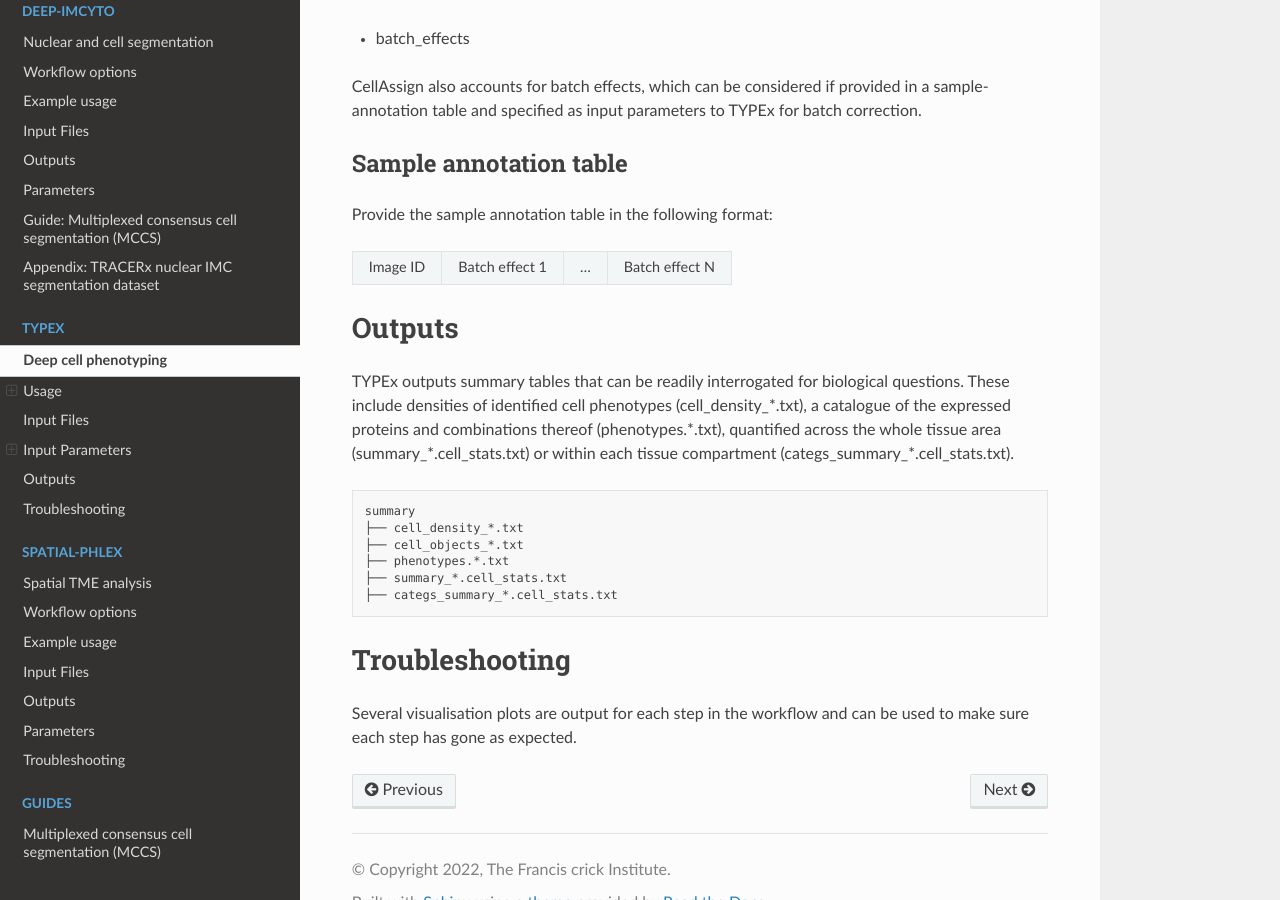
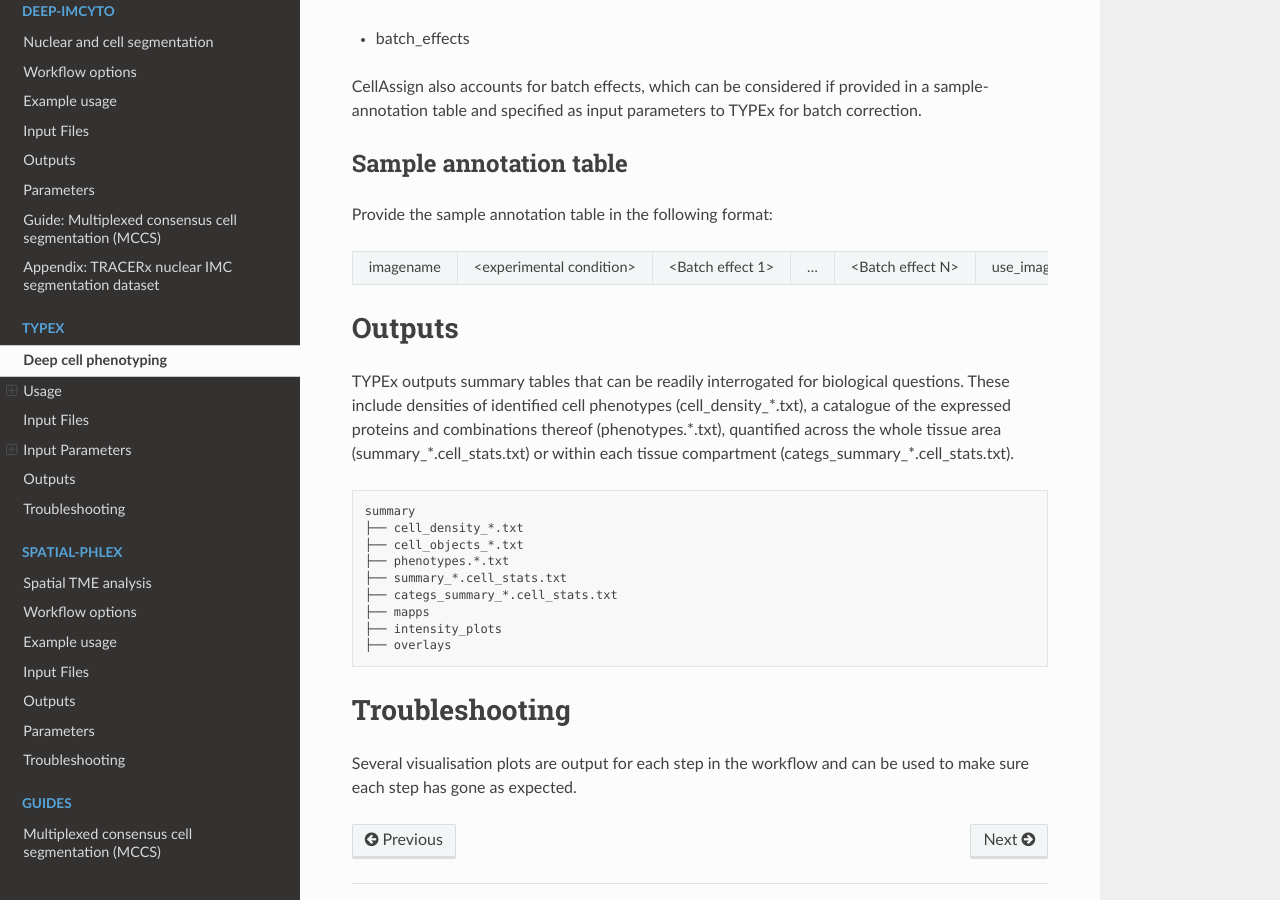
Before and after one commit to FrancisCrickInstitute/TRACERx-PHLEX, a Sphinx documentation site: the page built from docs/source/TYPEx.rst, in a window 1280 px wide and 900 px high, scrolled down 4186 px. Built offline with Sphinx 7.4.7 and the Read the Docs theme 2.0.0, drawn with Linux system fonts in a browser that asks for light colours.

Commit message:
Update TYPEx.rst

```diff
--- a/docs/source/TYPEx.rst
+++ b/docs/source/TYPEx.rst
@@ -173,9 +173,9 @@ Sample annotation table
 -----------------------------
 Provide the sample annotation table in the following format:
 
-============ ================== ======= ===================
-  Image ID     Batch effect 1     ...     Batch effect N
-============ ================== ======= ===================
+============ =========================== ================== ======= =================== =================
+ imagename     <experimental condition>   <Batch effect 1>    ...    <Batch effect N>  		use_image
+============ =========================== ================== ======= =================== =================
 
 .. _Outputs:
 Outputs
@@ -191,6 +191,12 @@ These include densities of identified cell phenotypes (cell_density_*.txt), a ca
         ├── phenotypes.*.txt
         ├── summary_*.cell_stats.txt
         ├── categs_summary_*.cell_stats.txt
+	├── mapps
+	├── intensity_plots
+	├── overlays
+
+
+
 
 Troubleshooting
 =============
```
